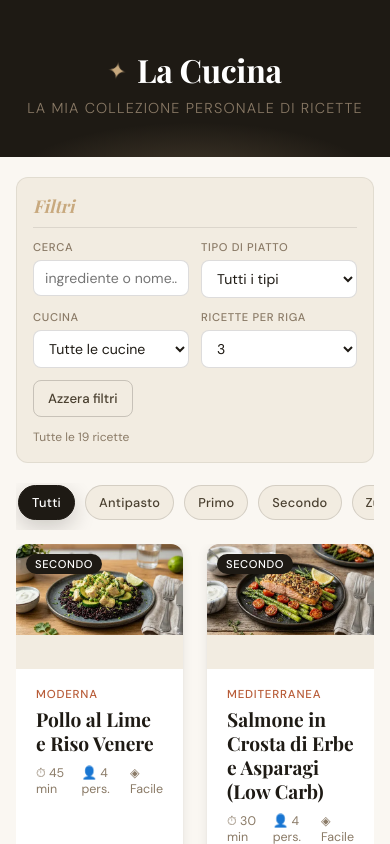
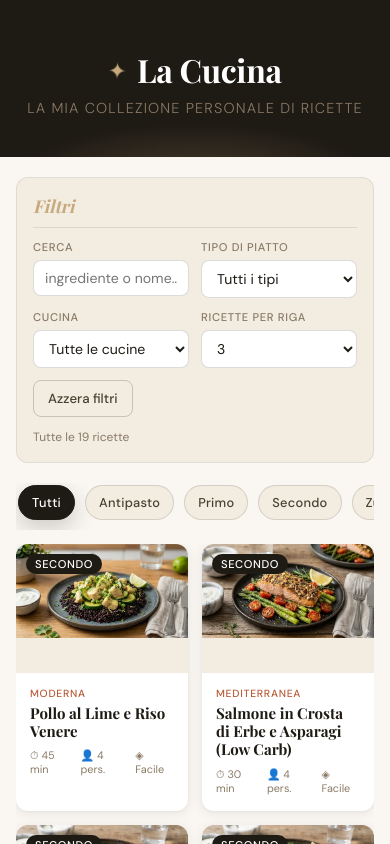
Before and after one commit to lorenzoferrara/RecipeWhisperer, a React (Vite) app: page / in a window 390 px wide. Shown: the top 844 px of the page. Built offline with nearby package versions, Linux system fonts and the light colour scheme; a web font is replaced by a local one.

Commit message:
fix fontsize

```diff
--- a/style.css
+++ b/style.css
@@ -498,6 +498,25 @@ main {
     width: calc(100vw - 16px);
     width: calc(100dvw - 16px);
   }
+  .recipe-grid {
+    gap: 14px;
+  }
+  .card-body {
+    padding: 14px 14px 16px;
+  }
+  .card-cuisine {
+    font-size: .65rem;
+    margin-bottom: 4px;
+  }
+  .card-title {
+    font-size: 1rem;
+    line-height: 1.22;
+    margin-bottom: 8px;
+  }
+  .card-meta {
+    gap: 8px;
+    font-size: .72rem;
+  }
   .dish-tabs-wrap {
     margin-bottom: 14px;
   }
@@ -525,6 +544,16 @@ main {
   .modal-body { padding: 20px 20px 28px; }
 }
 
+@media (max-width: 420px) {
+  .card-title {
+    font-size: .94rem;
+  }
+  .card-meta {
+    font-size: .68rem;
+    gap: 6px;
+  }
+}
+
 /* ── SCROLLBAR ────────────────────────────────────────────── */
 .modal::-webkit-scrollbar { width: 6px; }
 .modal::-webkit-scrollbar-track { background: transparent; }
```
